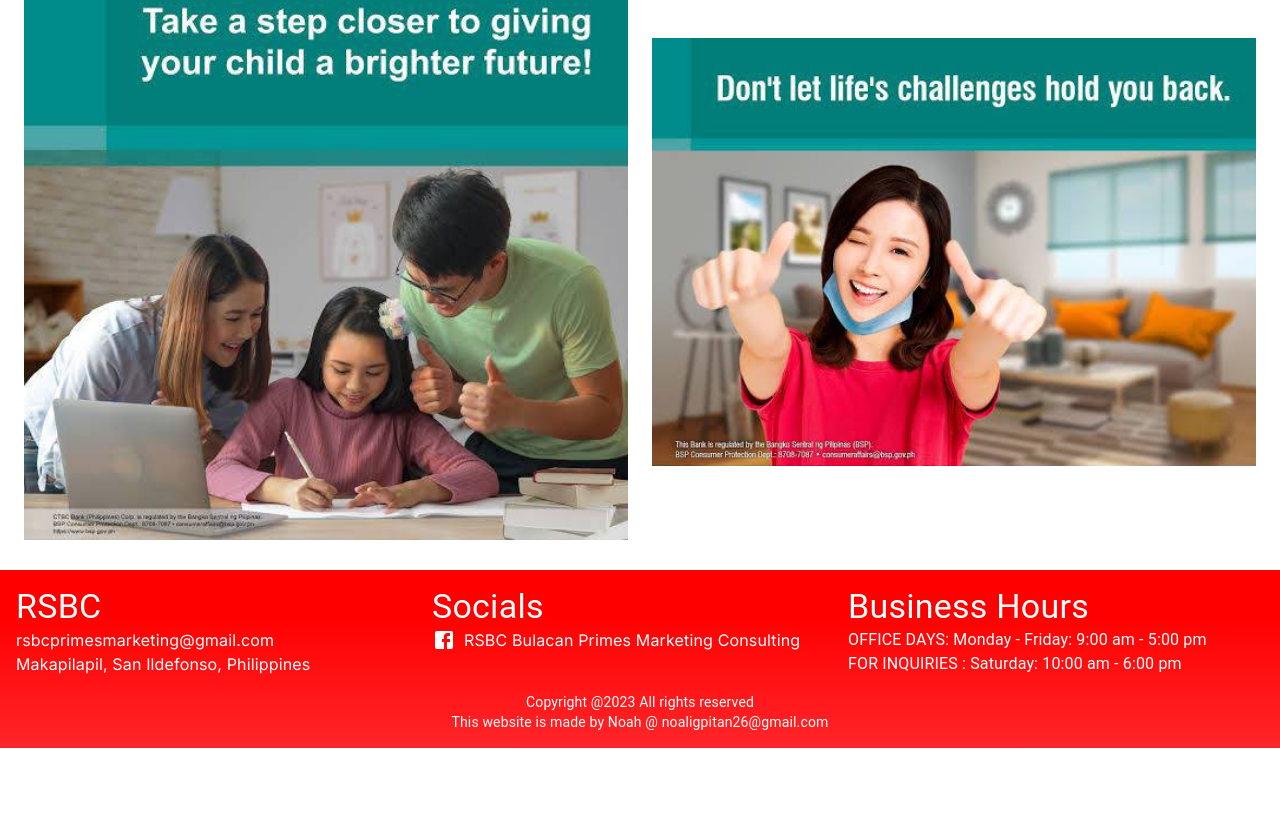
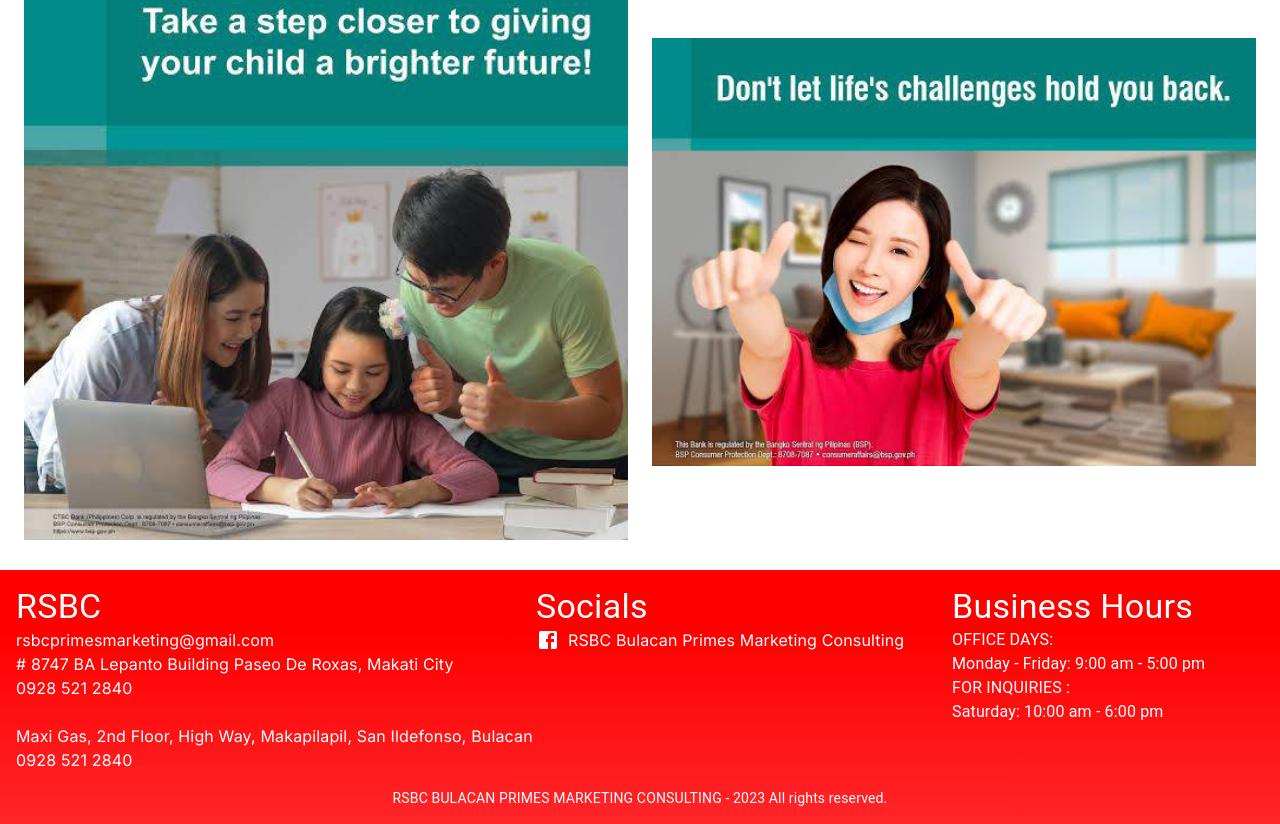
Before and after one commit to Noah202226/rsbc-official, a Next.js app: page / in a window 1280 px wide. Shown: the part 2737-3561 px from the top of the page. Before the commit the page ends 3485 px from the top, so only its background shows below. Built offline with nearby package versions, Linux system fonts and the light colour scheme; no server answers; the database is empty.

Commit message:
update footer address

```diff
--- a/app/components/Footer.jsx
+++ b/app/components/Footer.jsx
@@ -20,7 +20,7 @@
       className="card"
     >
       <Grid container>
-        <Grid item xs={12} md={4} mt={{ xs: 2, md: 0 }}>
+        <Grid item xs={12} md={5} mt={{ xs: 2, md: 0 }}>
           <Typography variant="h4">RSBC</Typography>
 
           <Stack>
@@ -29,7 +29,15 @@
             </Typography>
 
             <Typography variant="body" fontSize={{ xs: 12, md: 16 }}>
-              Makapilapil, San Ildefonso, Philippines
+              # 8747 BA Lepanto Building Paseo De Roxas, Makati City
+              <br />
+              0928 521 2840
+            </Typography>
+            <br />
+            <Typography variant="body" fontSize={{ xs: 12, md: 16 }}>
+              Maxi Gas, 2nd Floor, High Way, Makapilapil, San Ildefonso, Bulacan
+              <br />
+              0928 521 2840
             </Typography>
           </Stack>
         </Grid>
@@ -49,8 +57,8 @@
                 sx={{
                   "&:hover": {
                     background:
-                      "linear-gradient(90deg, rgba(212,6,14,1) 0%, rgba(255,0,0,1) 100%)", // Replace with your desired gradient on hover
-                    color: "darkgoldenrod",
+                      "linear-gradient(90deg, rgba(2,6,150,1) 0%, rgba(255,0,0,1) 100%)", // Replace with your desired gradient on hover
+                    color: "cyan",
                   },
                 }}
               >
@@ -63,28 +71,28 @@
           </Stack>
         </Grid>
 
-        <Grid item xs={12} md={4} mt={{ xs: 2, md: 0 }}>
+        <Grid item xs={12} md={3} mt={{ xs: 2, md: 0 }}>
           <Typography variant="h4">Business Hours</Typography>
 
           <Stack>
             <Typography fontSize={{ xs: 12, md: 16 }}>
-              OFFICE DAYS: Monday - Friday: 9:00 am - 5:00 pm
+              OFFICE DAYS: <br /> Monday - Friday: 9:00 am - 5:00 pm
             </Typography>
 
             <Typography fontSize={{ xs: 12, md: 16 }}>
-              FOR INQUIRIES : Saturday: 10:00 am - 6:00 pm
+              FOR INQUIRIES : <br /> Saturday: 10:00 am - 6:00 pm
             </Typography>
           </Stack>
         </Grid>
       </Grid>
+
       <Typography
         variant="body2"
         textAlign={"center"}
         mt={2}
         fontSize={{ xs: 12, md: 14 }}
       >
-        Copyright @2023 All rights reserved <br /> This website is made by Noah
-        @ noaligpitan26@gmail.com
+        RSBC BULACAN PRIMES MARKETING CONSULTING - 2023 All rights reserved.
       </Typography>
     </Box>
   );
```
